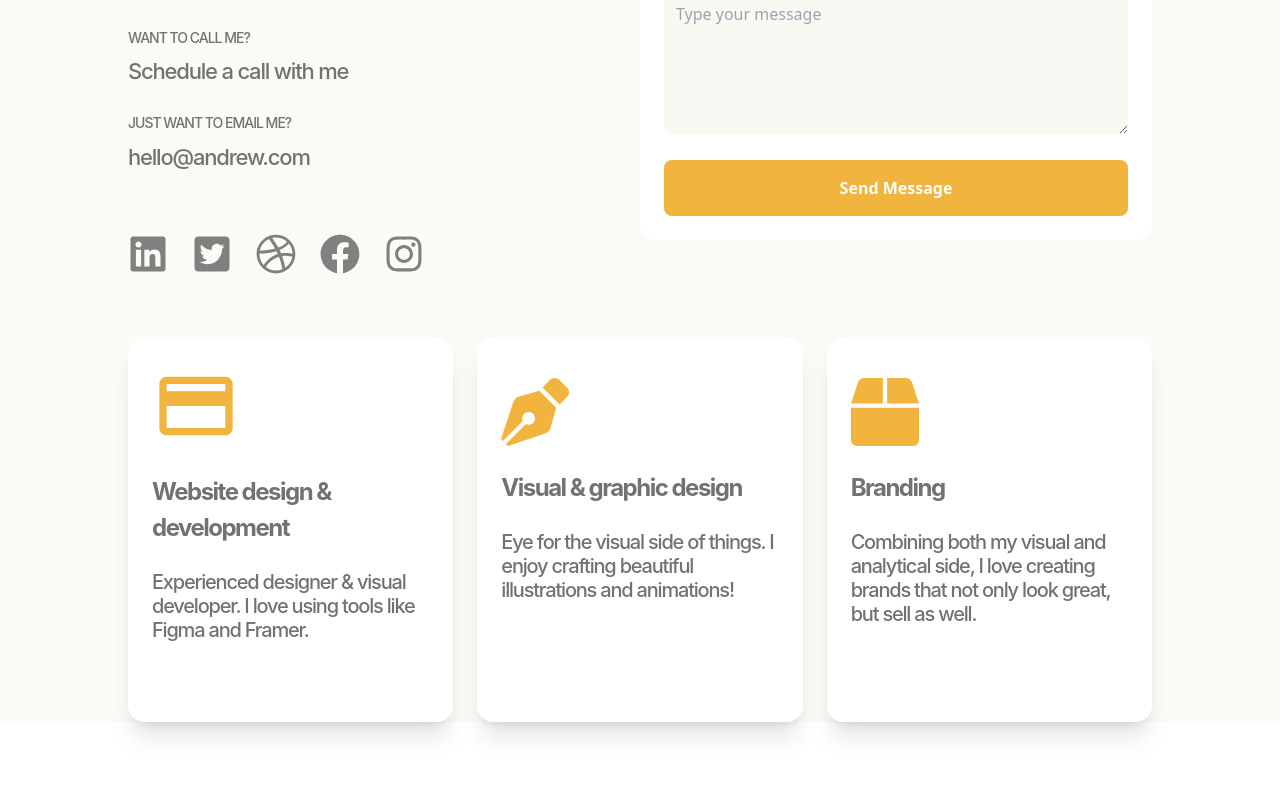
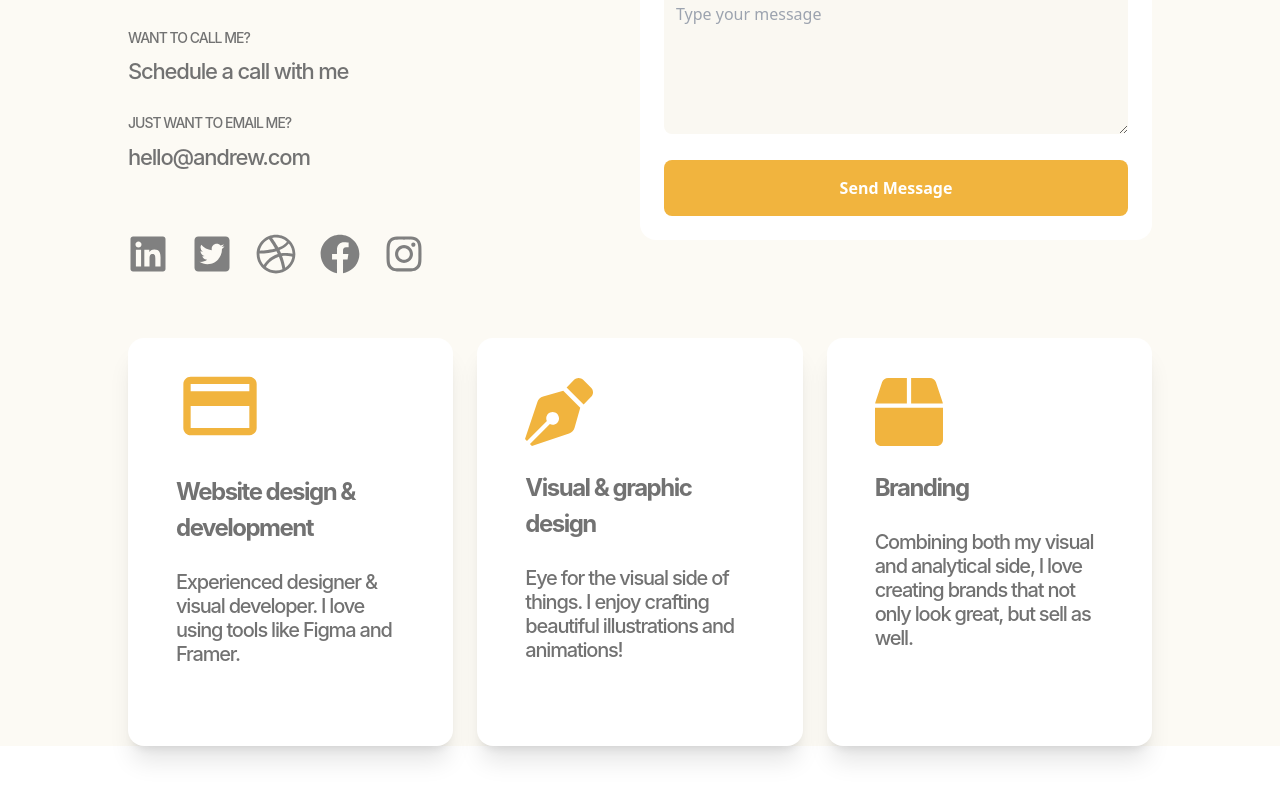
Before and after one commit to faisal-dev786/gridfolio, a Next.js app: page / in a window 1280 px wide. Shown: the part 250-1050 px from the top of the page. Built offline with nearby package versions, Linux system fonts and the light colour scheme.

Commit message:
padding card

```diff
--- a/src/components/ColsThreeContact.js
+++ b/src/components/ColsThreeContact.js
@@ -7,7 +7,7 @@ const ColsThreeContact = () => {
     <div>
       <div className="grid grid-cols-1 gap-6 sm:grid-cols-3 my-16">
         <div className="bg-white border-0 shadow-xl divide-white rounded-2xl ">
-          <div className="px-6 pt-[40px] pb-[4rem] sm:px-6 sm:mt-0 sm:pt-6 sm:pb-20">
+          <div className="px-6 pt-[40px] pb-[4rem] sm:px-12 sm:mt-0 sm:pt-6 sm:pb-20">
             <span className="text-[#f1b43e] text-[5.5rem]">
               <MdCreditCard />
             </span>
@@ -22,7 +22,7 @@ const ColsThreeContact = () => {
         </div>
 
         <div className="bg-white border-0 shadow-xl divide-white rounded-2xl ">
-          <div className="px-6 pt-[50px] pb-[4rem] sm:px-6 sm:mt-0 sm:py-10">
+          <div className="px-6 pt-[50px] pb-[4rem] sm:px-12 sm:mt-0 sm:py-10">
             <span className="text-[#f1b43e] pt-[20px] text-[4.25rem]">
               <FaPenNib />
             </span>
@@ -38,7 +38,7 @@ const ColsThreeContact = () => {
         </div>
 
         <div className="bg-white border-0 shadow-xl divide-white rounded-2xl ">
-          <div className="px-6 py-3 sm:px-6 pt-[50px] pb-[4rem] sm:mt-0 sm:py-10">
+          <div className="px-6 py-3 sm:px-12 pt-[50px] pb-[4rem] sm:mt-0 sm:py-10">
             <span className="text-[#f1b43e] mt-[10px] text-[4.25rem]">
               <FaBox />
             </span>
```
